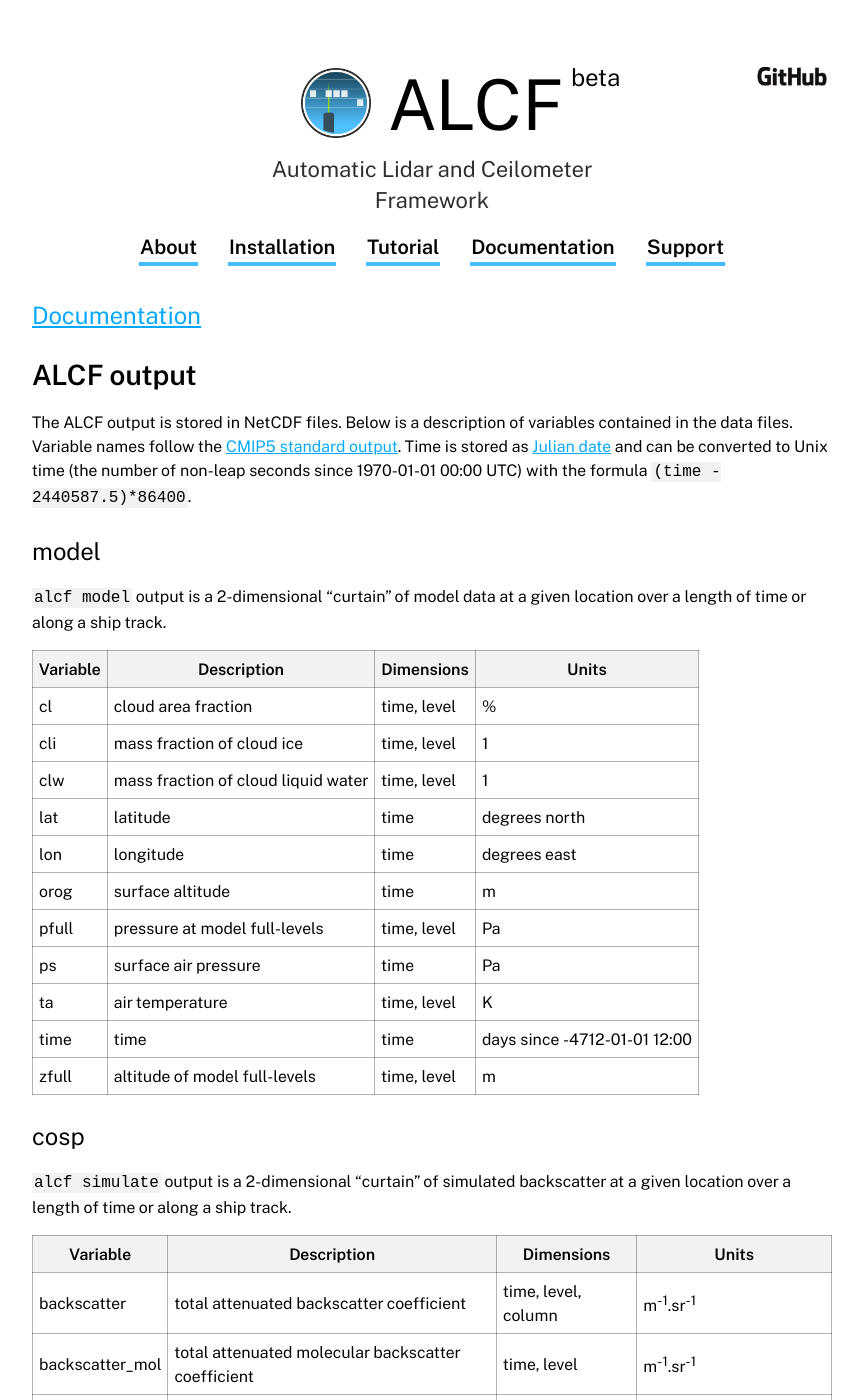
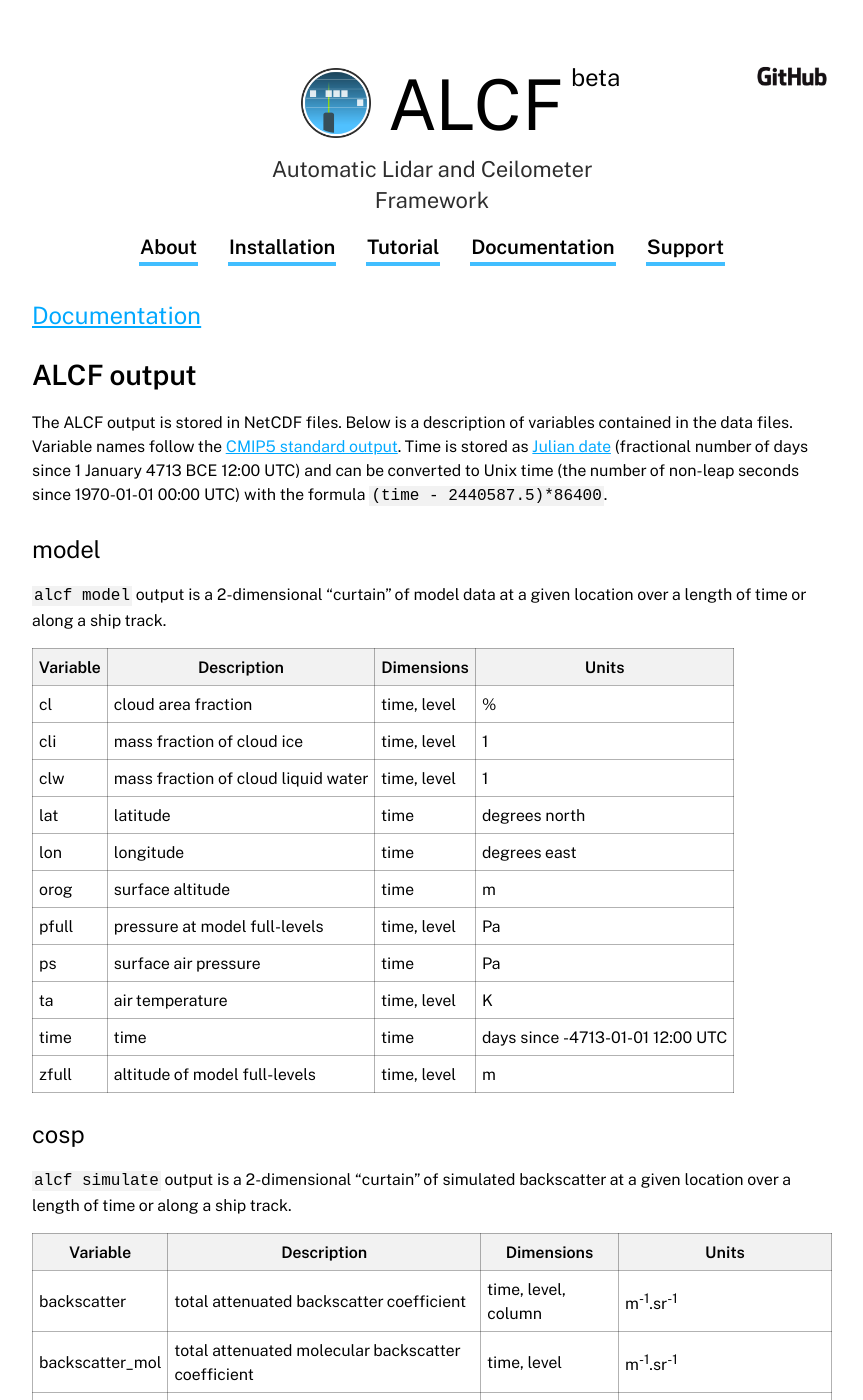
Before and after one commit to alcf-lidar/alcf-lidar.github.io, a Jekyll site: the page built from documentation/alcf_output/index.md, in a window 1280 px wide and 1400 px high. Shown: the whole window, without its empty margins (208-1071 px from the left). Built offline with Jekyll 4.4.1, drawn with Linux system fonts in a browser that asks for light colours; some of the changed text lies outside the part shown.

Commit message:
Change reference time to consistent with udunits

```diff
--- a/_includes/alcf_output.md
+++ b/_includes/alcf_output.md
@@ -4,6 +4,7 @@ The ALCF output is stored in NetCDF files. Below is a description of variables
 contained in the data files. Variable names follow the
 [CMIP5 standard output](https://pcmdi.llnl.gov/mips/cmip5/docs/standard_output.pdf).
 Time is stored as [Julian date](https://en.wikipedia.org/wiki/Julian_day)
+(fractional number of days since 1 January 4713 BCE 12:00 UTC)
 and can be converted to Unix time (the number of non-leap seconds since
 1970-01-01 00:00 UTC) with the formula `(time - 2440587.5)*86400`.
 
@@ -23,7 +24,7 @@ orog | surface altitude | time | m
 pfull | pressure at model full-levels | time, level | Pa
 ps | surface air pressure | time | Pa
 ta | air temperature | time, level | K
-time | time | time | days since -4712-01-01 12:00
+time | time | time | days since -4713-01-01 12:00 UTC
 zfull | altitude of model full-levels | time, level | m
 
 ### cosp
@@ -38,7 +39,7 @@ backscatter_mol | total attenuated molecular backscatter coefficient | time, lev
 lat | latitude | time | degrees north
 lon | longitude | time | degrees east
 pfull | air pressure | time, level | Pa
-time | time | time | days since -4712-01-01 12:00
+time | time | time | days since -4713-01-01 12:00 UTC
 zfull | height above reference ellipsoid | time, level | m
 
 ### lidar
@@ -53,7 +54,7 @@ backscatter_sd | total attenuated volume backscattering coefficient standard dev
 cbh | cloud base height | time | m
 cloud_mask | cloud mask | time, range | 1
 lr | lidar ratio | time | sr
-time | time | time | days since -4712-01-01 12:00
+time | time | time | days since -4713-01-01 12:00 UTC
 zfull | altitude of full-levels | time, level | m
 
 ### stats
```
